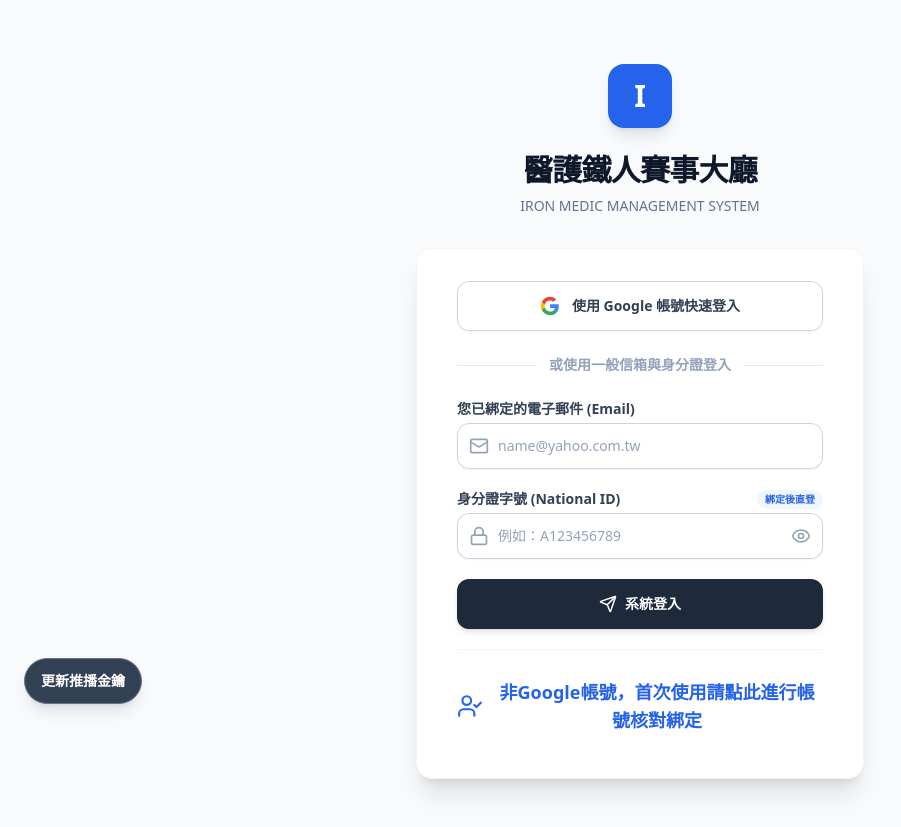
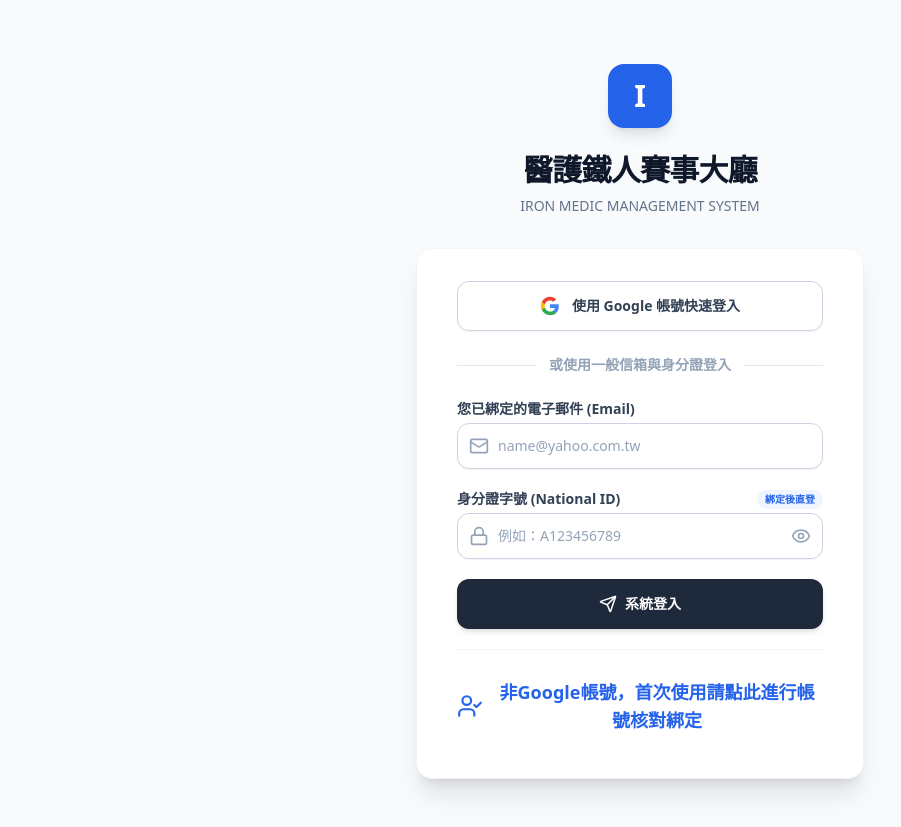
Before and after one commit to Marco1104-EES/IronMedic-V2, a React (Vite) app: page /login in a window 1280 px wide. Shown: the whole page, without its empty margins (0-901 px from the left). Built offline with nearby package versions, Linux system fonts and the light colour scheme.

Commit message:
0316備份-PWA通知18-50

```diff
--- a/src/App.jsx
+++ b/src/App.jsx
@@ -17,7 +17,6 @@ import RaceDetail from './pages/RaceDetail'
 import RaceBuilder from './admin/RaceBuilder'
 import RaceManager from './admin/RaceManager'
 import DigitalID from './pages/DigitalID'
-// 引入賽事任務群體廣播頁面
 import RaceBroadcast from './admin/RaceBroadcast'
 
 // 推播金鑰轉換工具函數
@@ -223,54 +222,6 @@ function App() {
         </div>
       )}
 
-      {/* 系統除錯按鈕 (測試用) */}
-      <div className="fixed bottom-24 left-6 z-[9999]">
-          <button
-              onClick={async () => {
-                  try {
-                      alert('系統處理中，請稍候...');
-                      const registration = await navigator.serviceWorker.ready;
-
-                      // 移除舊訂閱
-                      const oldSubscription = await registration.pushManager.getSubscription();
-                      if (oldSubscription) {
-                          await oldSubscription.unsubscribe();
-                      }
-
-                      // 重新申請訂閱
-                      const VAPID_PUBLIC_KEY = 'BLcSYfjSIdYX_rnN7YVeTo_OrXSDkIXoqLAz59I_2AxP_w-tAWZID3iZFVzCTFxogTibrL7-LiiirNcLslRf5b8';
-                      const subscription = await registration.pushManager.subscribe({
-                          userVisibleOnly: true,
-                          applicationServerKey: urlBase64ToUint8Array(VAPID_PUBLIC_KEY)
-                      });
-
-                      // 寫入資料庫
-                      const subJSON = subscription.toJSON();
-                      const { data: { user } } = await supabase.auth.getUser();
-
-                      if (user) {
-                          const { error } = await supabase.from('push_subscriptions').upsert({
-                             user_id: user.id,
-                             endpoint: subJSON.endpoint,
-                             p256dh: subJSON.keys.p256dh,
-                             auth: subJSON.keys.auth
-                          }, { onConflict: 'user_id, endpoint' });
-
-                          if (error) throw error;
-                          alert('系統訊息：推播金鑰已成功更新。');
-                      } else {
-                          alert('請先登入系統。');
-                      }
-                  } catch (e) {
-                      alert('系統更新異常：\n' + e.message);
-                  }
-              }}
-              className="bg-slate-700 hover:bg-slate-600 text-white text-sm font-bold px-4 py-3 rounded-full shadow-lg border border-slate-500 transition-colors"
-          >
-              更新推播金鑰
-          </button>
-      </div>
-
       <Routes>
         <Route path="/login" element={<Login />} />
         <Route path="/races" element={<RaceEvents />} />
--- a/src/pages/DigitalID.jsx
+++ b/src/pages/DigitalID.jsx
@@ -231,6 +231,8 @@ export default function DigitalID() {
           setMyRaces(myRaces.filter(r => r.id !== raceId))
 
           try {
+              // 確保 profile.id 有效才寫入通知，避免外鍵報錯
+              if (profile && profile.id && profile.id !== 'unknown') {
                   const { error: notifError } = await supabase.from('user_notifications').insert({
                       user_id: profile.id,
                       tab: 'personal',
@@ -240,7 +242,9 @@ export default function DigitalID() {
                   })
                   if (notifError) {
                       console.error("Supabase 通知寫入失敗:", notifError);
-                  alert(`⚠️ 退賽成功，但通知發送失敗：${notifError.message} (請檢查 RLS 政策)`);
+                  }
+              } else {
+                  console.warn("會員 ID 未知，略過通知寫入。");
               }
           } catch(e) {
               console.error("發送退賽通知異常", e);
@@ -367,7 +371,6 @@ export default function DigitalID() {
 
   const unreadCountReal = notifications.filter(n => !(n.isRead || n.is_read)).length;
 
-  // 💡 極限包容判定法：不管資料庫存的是 Y, y, true, "true", 1, "1"，通通判定為有訓練資格！
   const hasTrainingStatus = ['Y', 'y', 'true', true, '1', 1].includes(displayUser.training_status);
 
   return (
@@ -421,7 +424,6 @@ export default function DigitalID() {
                   </button>
               </div>
 
-              {/* 🌟 核心修改點：五大護法徽章排序與強化顯示防呆 */}
               <div className="flex flex-wrap gap-2 relative z-10">
                   {displayUser.is_vip === 'Y' && <span className="bg-amber-400 text-amber-900 text-xs font-black px-3 py-1 rounded-full flex items-center gap-1 shadow-lg shadow-amber-400/20"><Crown size={12}/> VIP</span>}
 
@@ -429,7 +431,6 @@ export default function DigitalID() {
 
                   {displayUser.is_new_member === 'Y' && <span className="bg-emerald-500/20 text-emerald-400 border border-emerald-500/50 text-xs font-black px-3 py-1 rounded-full flex items-center gap-1"><Sprout size={12}/> 新人</span>}
 
-                  {/* ⚡ 終極防呆版「當屆訓練」徽章 */}
                   {hasTrainingStatus && (
                       <span className="bg-purple-500 text-white text-xs font-black px-3 py-1 rounded-full flex items-center gap-1 shadow-lg shadow-purple-500/30">
                           <Zap size={12} className="text-purple-100"/> 當屆訓練
```
Lines whose indentation alone changed are shown as unchanged.
